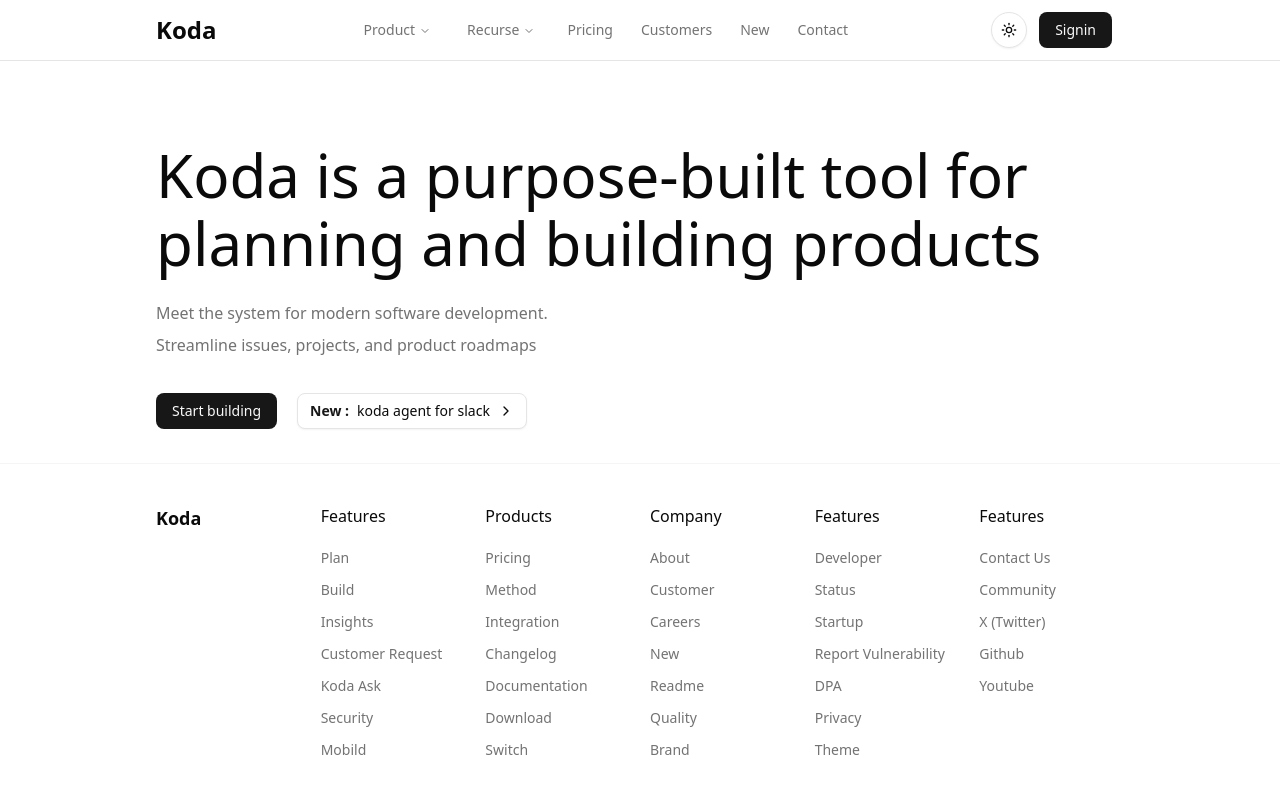
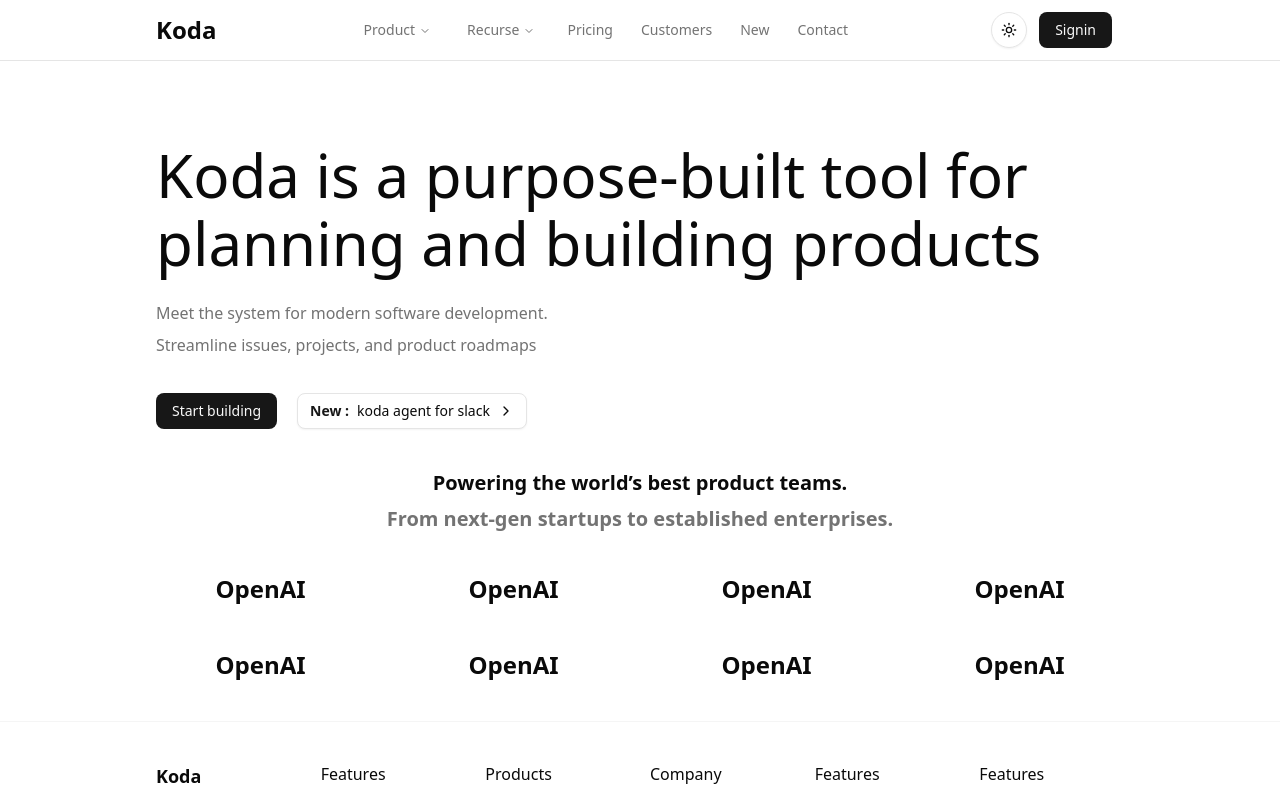
Before and after one commit to rashedulraha/koda, a Next.js app: page / in a window 1280 px wide. Shown: the top 800 px of the page. Built offline with nearby package versions, Linux system fonts and the light colour scheme.

Commit message:
adding more button and feature

```diff
--- /dev/null
+++ b/src/app/(main)/_HomePage/HomePage.tsx
@@ -0,0 +1,73 @@
+import Container from "@/components/Responsive/Container";
+import { Button } from "@/components/ui/button";
+import { ChevronRight } from "lucide-react";
+import Link from "next/link";
+
+const HomePage = () => {
+  return (
+    <Container>
+      <div className="mt-10 md:mt-20">
+        {/* first section */}
+        <div>
+          <h1 className="text-2xl text-center md:text-left sm:text-3xl md:text-5xl lg:text-6xl font-medium md:leading-17">
+            Koda is a purpose-built tool for <br /> planning and building
+            products
+          </h1>
+          <p className="text-muted-foreground text-sm md:text-base leading-8 mt-3 md:mt-5">
+            Meet the system for modern software development. <br />
+            Streamline issues, projects, and product roadmaps
+          </p>
+          {/* action button */}
+          <div className="mt-5 md:mt-8 space-x-5">
+            <Button className="cursor-pointer">Start building</Button>
+            <Button variant={"outline"} className="cursor-pointer">
+              <span className="font-bold capitalize text-sidebar-primary">
+                new :
+              </span>
+              koda agent for slack <ChevronRight />
+            </Button>
+          </div>
+        </div>
+
+        {/* second section */}
+        <div className="mt-5 md:mt-10 ">
+          <div className="text-center space-y-2 ">
+            <h3 className="text-base md:text-lg lg:text-xl font-semibold">
+              Powering the world’s best product teams.
+            </h3>
+            <h3 className="text-base md:text-lg lg:text-xl font-semibold text-muted-foreground">
+              From next-gen startups to established enterprises.
+            </h3>
+          </div>
+
+          {/* hover and customer section  */}
+          <div className="my-5 md:my-10 relative group">
+            <div>
+              <div className="grid grid-cols-4 gap-11 items-center justify-center place-content-center text-center transition-all decoration-800 group group-hover:blur-xl">
+                <h2 className="text-2xl font-bold">OpenAI</h2>
+                <h2 className="text-2xl font-bold">OpenAI</h2>
+                <h2 className="text-2xl font-bold">OpenAI</h2>
+                <h2 className="text-2xl font-bold">OpenAI</h2>
+                <h2 className="text-2xl font-bold">OpenAI</h2>
+                <h2 className="text-2xl font-bold">OpenAI</h2>
+                <h2 className="text-2xl font-bold">OpenAI</h2>
+                <h2 className="text-2xl font-bold">OpenAI</h2>
+              </div>
+              <div className="absolute top-1/2 left-1/2 -translate-x-1/2 -translate-y-1/2  group opacity-0 group-hover:opacity-100">
+                <Link href={"/meet-our-customer"}>
+                  <Button
+                    variant={"outline"}
+                    className="rounded-full cursor-pointer">
+                    Meet our customer <ChevronRight />
+                  </Button>
+                </Link>
+              </div>
+            </div>
+          </div>
+        </div>
+      </div>
+    </Container>
+  );
+};
+
+export default HomePage;
--- /dev/null
+++ b/src/app/(main)/_HomePage/Shared/Product_teams/Product_teams.tsx
@@ -0,0 +1,5 @@
+const Product_teams = () => {
+  return <div>Hello</div>;
+};
+
+export default Product_teams;
--- a/src/app/(main)/page.tsx
+++ b/src/app/(main)/page.tsx
@@ -1,32 +1,9 @@
-import Container from "@/components/Responsive/Container";
-import { Button } from "@/components/ui/button";
-import { ChevronRight } from "lucide-react";
+import HomePage from "./_HomePage/HomePage";
 
 export default function Home() {
   return (
     <>
-      <Container>
-        <div className="mt-10 md:mt-20">
-          <h1 className="text-2xl text-center md:text-left sm:text-3xl md:text-5xl lg:text-6xl font-medium md:leading-17">
-            Koda is a purpose-built tool for <br /> planning and building
-            products
-          </h1>
-          <p className="text-muted-foreground text-sm md:text-base leading-8 mt-3 md:mt-5">
-            Meet the system for modern software development. <br />
-            Streamline issues, projects, and product roadmaps
-          </p>
-          {/* action button */}
-          <div className="mt-5 md:mt-8 space-x-5">
-            <Button className="cursor-pointer">Start building</Button>
-            <Button variant={"outline"} className="cursor-pointer">
-              <span className="font-bold capitalize text-sidebar-primary">
-                new :
-              </span>
-              koda agent for slack <ChevronRight />
-            </Button>
-          </div>
-        </div>
-      </Container>
+      <HomePage />
     </>
   );
 }
```
